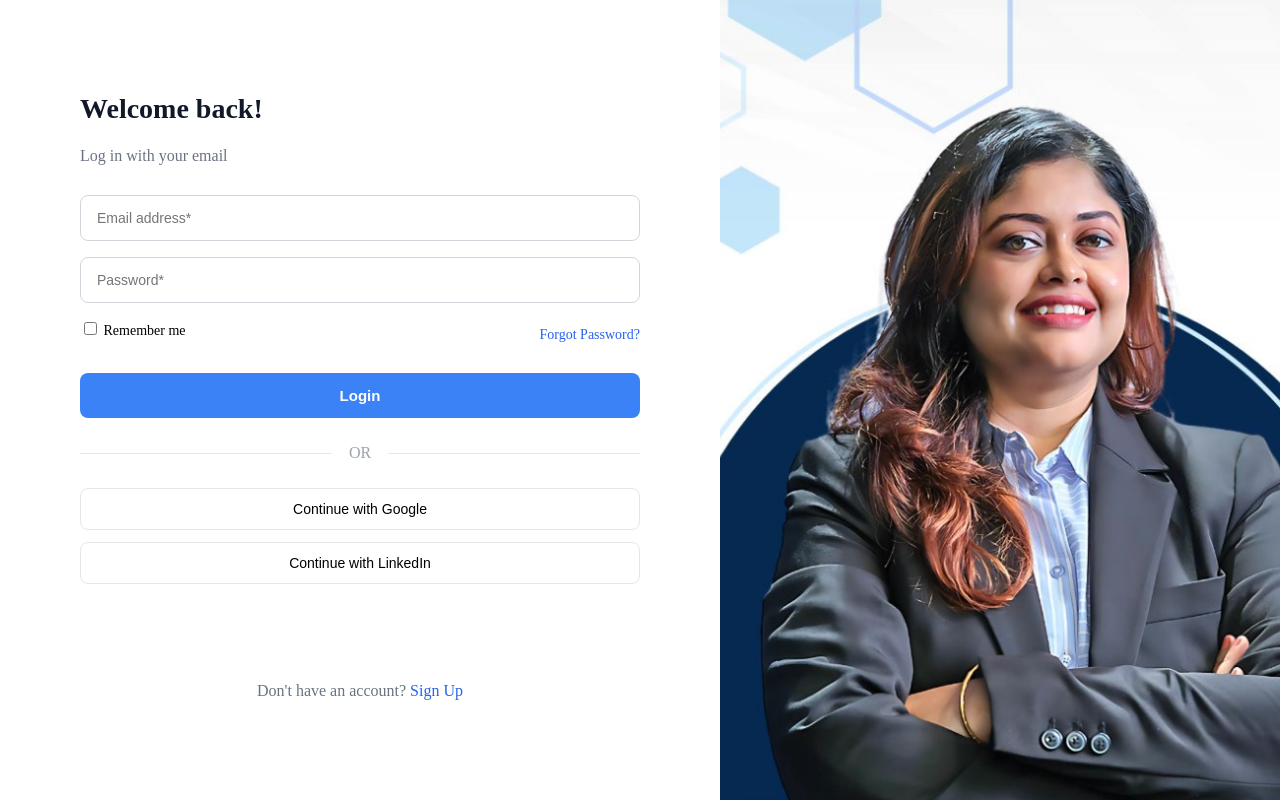
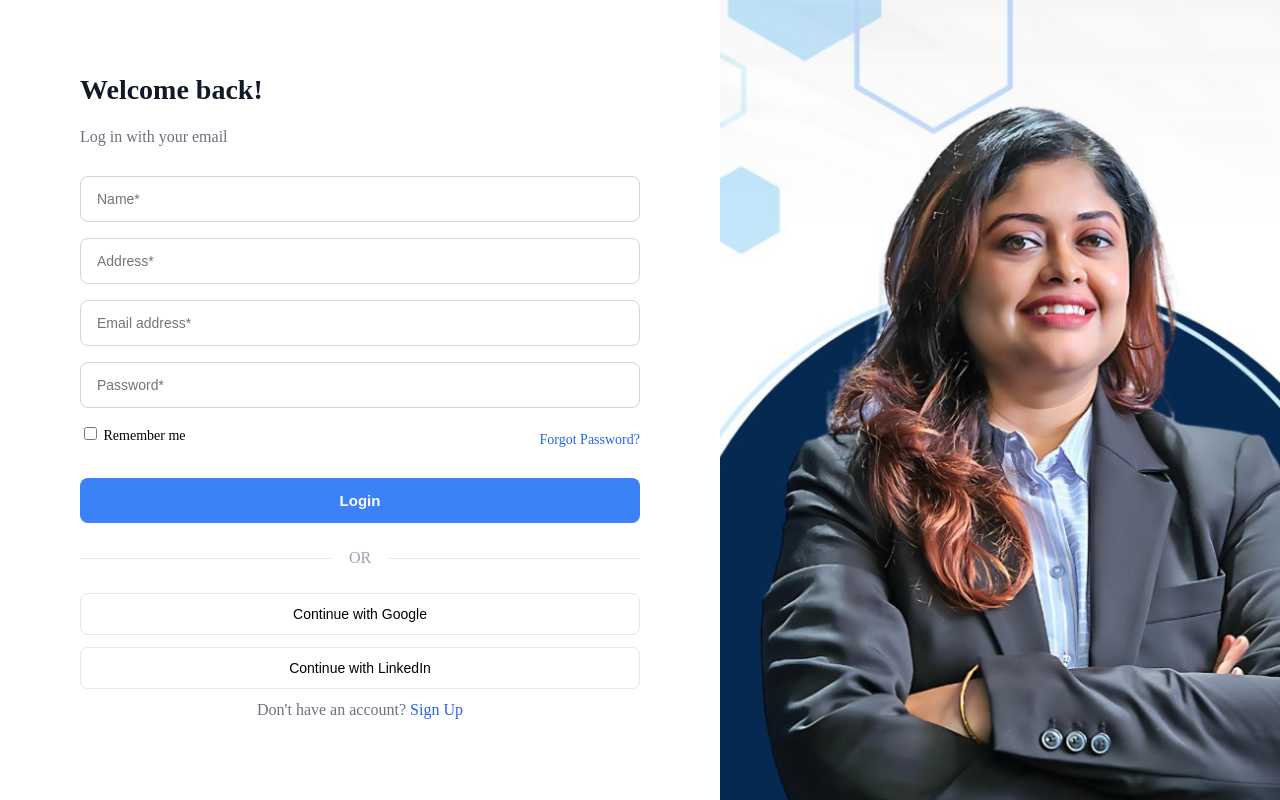
Before and after one commit to jhilik-corpotatesguide/lms, a React (Vite) app: page /dashboard in a window 1280 px wide. Built offline with nearby package versions, Linux system fonts and the light colour scheme.

Commit message:
Dashboard some changes

```diff
--- a/src/pages/Dashboard.jsx
+++ b/src/pages/Dashboard.jsx
@@ -17,9 +17,12 @@ function Dashboard() {
 
           <h2>Welcome back!</h2>
           <p>Log in with your email</p>
-
+          <input type="text" placeholder="Name*" />
+          <input type="address" placeholder="Address*" />
           <input type="text" placeholder="Email address*" />
           <input type="password" placeholder="Password*" />
+
+
 
           <div className="options">
             <label>
```
